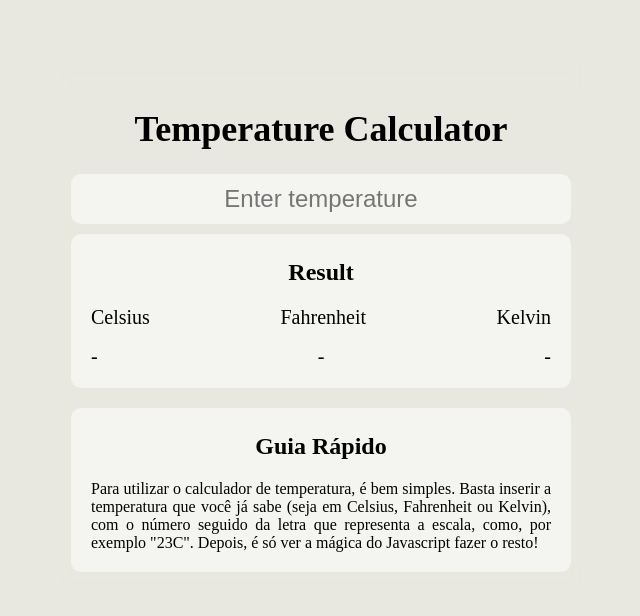
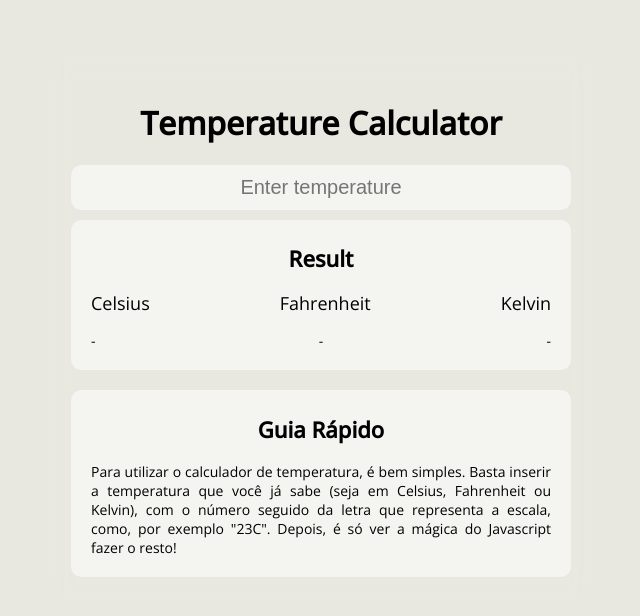
Before and after one commit to zsskayr0/uvv-webdesign-temperature_calculator, a plain HTML site: page index.html in a window 1280 px wide. Shown: the whole page, without its empty margins (319-959 px from the left). Drawn offline with nearby package versions, Linux system fonts and the light colour scheme.

Commit message:
change font and adjusted sacale

```diff
--- a/style.css
+++ b/style.css
@@ -1,9 +1,13 @@
-/* Body Styles */
-body {
+/* Importação da fonte do Google Fonts */
+@import url('https://fonts.googleapis.com/css2?family=Open+Sans:wght@300;400;500&display=swap');
+
+  /* Body Styles */
+  body {
     display: flex;
     align-items: center;
     justify-content: center;
     height: 80vh;
+    font-family: 'Open Sans', sans-serif;
     transition: background-color 0.5s ease;
     background-color: rgb(232, 232, 224); /* Background color for the body */
   }
@@ -18,7 +22,7 @@ body {
   }
 
   h1 {
-    font-size: 36px;
+    font-size: 32px;
     color: black; /* Color for the heading */
   }
 
@@ -36,7 +40,7 @@ body {
   input {
     border: none;
     background: none;
-    font-size: 24px;
+    font-size: 20px;
     width: 200px;
     outline: none;
     text-align: center;
@@ -55,7 +59,7 @@ body {
   }
 
   h2 {
-    font-size: 24px;
+    font-size: 22px;
   }
 
   ul {
@@ -66,7 +70,7 @@ body {
   }
 
   li {
-    font-size: 20px;
+    font-size: 18px;
   }
 
   #temperatureResults {
@@ -94,4 +98,15 @@ body {
   /* Paragraph Styles */
   p {
     margin: 0;
+    font-size: 14px;
   }
+
+  body {
+    animation: fade 0.5s;
+    transition-timing-function: ease;
+  }
+
+  @keyframes fade {
+    from { opacity: 0; transform: translateY(-10px); }
+    to { opacity: 1; transform: translateY(0); }
+  }
```
